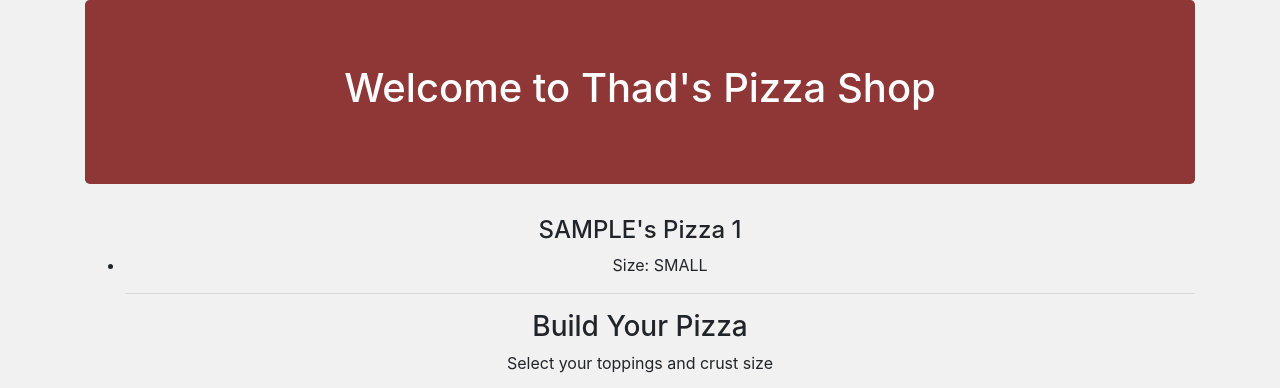
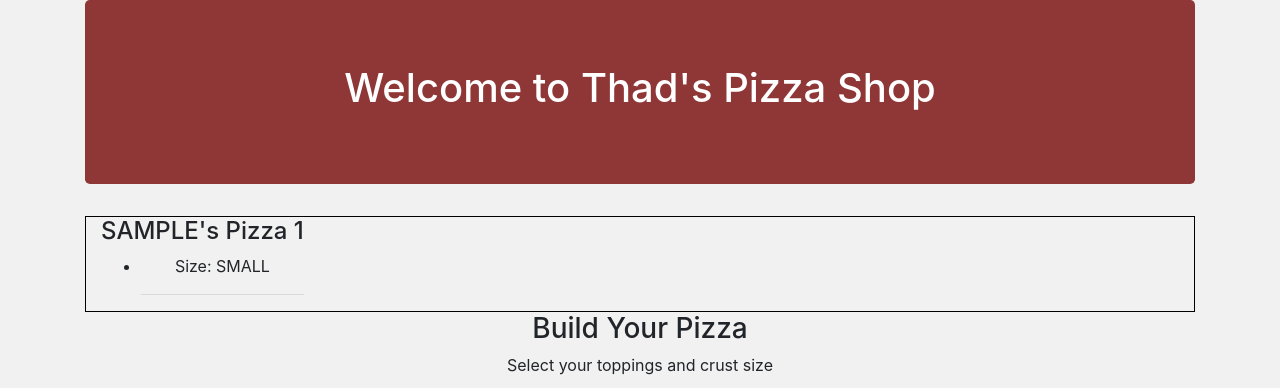
Before and after one commit to protatodev/pizza-shop, a plain HTML site: page index.html in a window 1280 px wide. Both pictures are taken after typing "Sample" into the empty fields and a click on the button "Add Pizza". Shown: the top 388 px of the page. Drawn offline with Linux system fonts and the light colour scheme.

Commit message:
finish order functionality

```diff
--- a/css/styles.css
+++ b/css/styles.css
@@ -4,7 +4,8 @@ body {
 }
 
 .orderStatus {
-  display: none;
+  border: solid black 1px;
+  margin: auto;
 }
 
 .checkout {
@@ -53,7 +54,7 @@ body {
 .crustSize:hover {
   transition: 1s;
   background-color: #ED213A; /*#93291E*/
-  border: solid black 1px
+  border: solid black 1px;
 }
 
 .toppingsPicks {
@@ -63,5 +64,5 @@ body {
 .toppingsPicks:hover {
   transition: 1s;
   background-color: #56CCF2; /* #2F80ED*/
-  border: solid black 1px
+  border: solid black 1px;
 }
--- a/js/scripts.js
+++ b/js/scripts.js
@@ -128,7 +128,7 @@ $(document).ready(function() {
     pizza = new Pizza(toppings, crust);
     order.addPizza(pizza);
     counter++;
-    $(".orderStatus").append("<div class='col-sm' id='orderScreen'>" +
+    $(".orderStatus").append("<div class='col-sm-auto' id='orderScreen'>" +
                               "<h4>" + getUserName() + "'s Pizza " + counter +"</h4>" +
                               "<ul>" +
                               "<li>Size: " + pizza.getCrustSize().toUpperCase() + "</li>" + "<hr>" +
```
